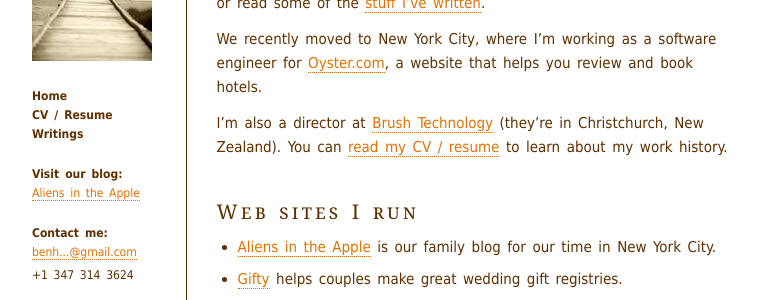
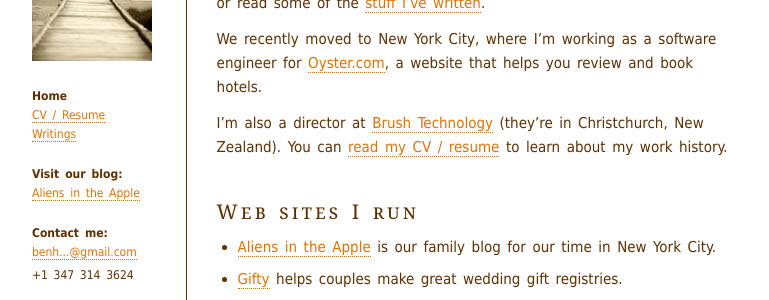
Before and after one commit to benhoyt/benhoyt.github.com, a Jekyll site: the page built from index.html, in a window 1280 px wide. Shown: the part 150-450 px from the top of the page, without its empty margins (248-1017 px from the left). Built offline with Jekyll 4.4.1, drawn with Linux system fonts in a browser that asks for light colours.

Commit message:
Fix 404 and sidebar

```diff
--- a/404.html
+++ b/404.html
@@ -19,7 +19,7 @@
 
 <div id="sidebar">
 
- <a href="/"><img title="Go to the home page" src="/images/unicycling_glory.jpg" alt="Unicycling glory" width="120" height="173"></a>
+ <a class="logo" href="/"><img title="Go to the home page" src="/images/unicycling_glory.jpg" alt="Unicycling glory" width="120" height="173"></a>
 
  <p>
   <a href="/">Home</a><br>
@@ -27,7 +27,8 @@
   <a href="/writings/">Writings</a>
  </p>
 
- <p><b>Visit our blog:</b><br>
+ <p>
+  <b>Visit our blog:</b><br>
   <a href="http://aliensintheapple.com/">Aliens in the Apple</a>
  </p>
 
--- a/_layouts/default.html
+++ b/_layouts/default.html
@@ -18,15 +18,15 @@
 <div id="container">
 
 <div id="sidebar">
- {% if page.title %}
+ {% if page.url == '/' %}
  <img title="You're at the home page" src="/images/unicycling_glory.jpg" alt="Unicycling glory" width="120" height="173">
  {% else %}
  <a class="logo" href="/" title="Go to the home page"><img src="/images/unicycling_glory.jpg" alt="Unicycling glory" width="120" height="173"></a>
  {% endif %}
  <p>
-  {% if page.title %}<b>Home</b>{% else %}<a href='/' title='Go to the home page'>Home</a>{% endif %}<br>
-  {% if page.title %}<b>CV / Resume</b>{% else %}<a href='/cv' title='Go to my CV / Resume'>CV / Resume</a>{% endif %}<br>
-  {% if page.title %}<b>Writings</b>{% else %}<a href='/writings/' title="Stuff I've written">Writings</a>{% endif %}
+  {% if page.url == '/' %}<b>Home</b>{% else %}<a href='/' title='Go to the home page'>Home</a>{% endif %}<br>
+  {% if page.url == '/cv' %}<b>CV / Resume</b>{% else %}<a href='/cv' title='Go to my CV / Resume'>CV / Resume</a>{% endif %}<br>
+  {% if page.url == '/writings/' %}<b>Writings</b>{% else %}<a href='/writings/' title="Stuff I've written">Writings</a>{% endif %}
  </p>
 
  <p><b>Visit our blog:</b><br>
```
